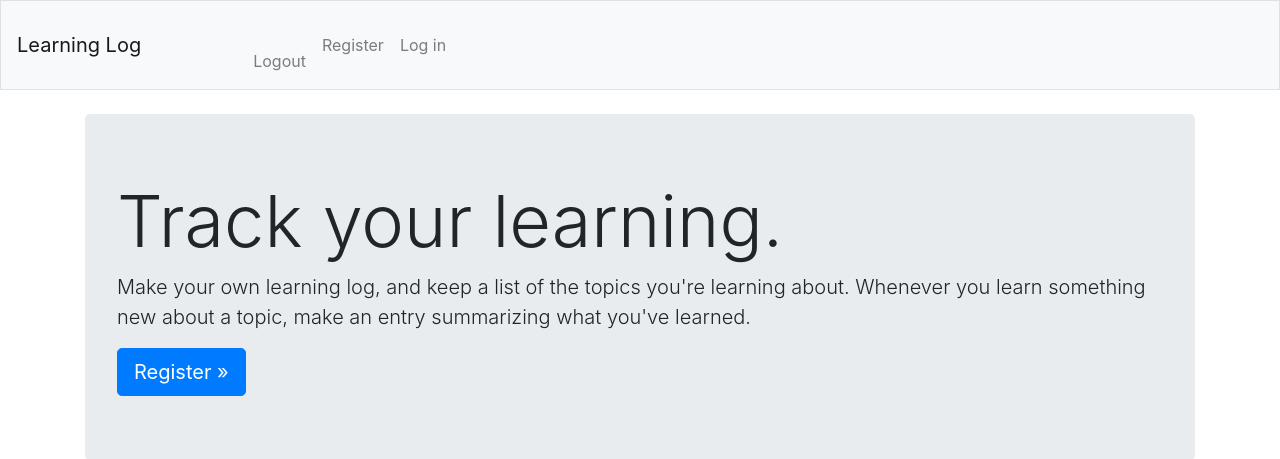
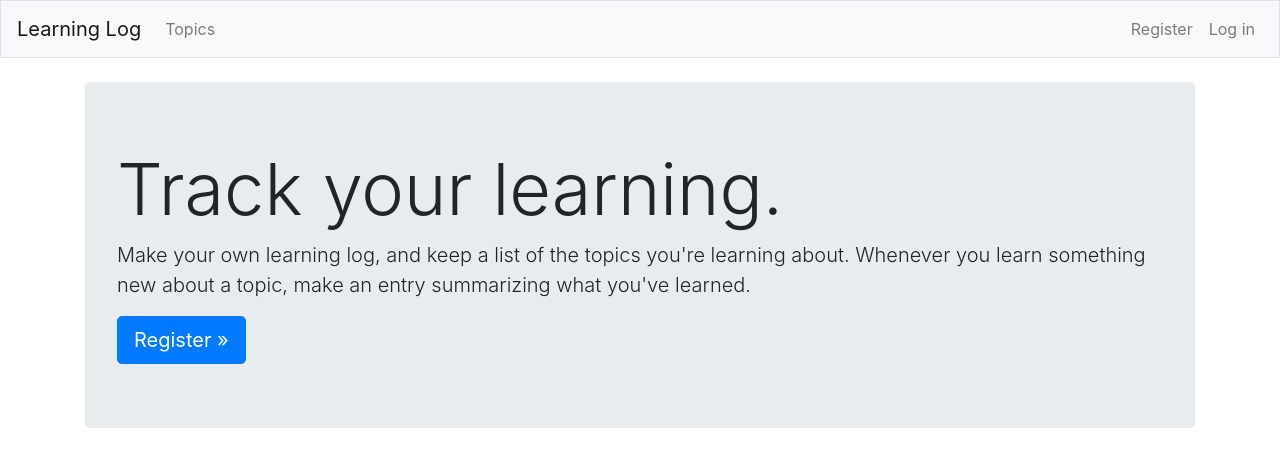
Before and after one commit to jonbugge4/Django, a Django app: template MainApp/templates/mainapp/index.html in a window 1280 px wide. Shown: the top 459 px of the page. Run offline with Django 3.2, Linux system fonts and the light colour scheme; the template is opened without the code that fills it, so the values that code supplies are empty; some libraries are stand-ins or nearby versions.

Commit message:
fixed base to add logout option

```diff
--- a/MainApp/templates/mainapp/base.html
+++ b/MainApp/templates/mainapp/base.html
@@ -4,7 +4,7 @@
 <html lang="en">
 <head>
   <meta charset="utf-8">
-    <meta name ="viewport" content="width=device-width, inital-scale=1,
+  <meta name="viewport" content="width=device-width, initial-scale=1,
     shrink-to-fit=no">
   <title>Learning Log</title>
 
@@ -13,39 +13,40 @@
 
 </head>
 <body>
+
   <nav class="navbar navbar-expand-md navbar-light bg-light mb-4 border">
 
     <a class="navbar-brand" href="{% url 'MainApp:index'%}">
         Learning Log</a>
 
-    <button class ="navbar-toggler" type="button" data-toggle="collapse"
+    <button class="navbar-toggler" type="button" data-toggle="collapse"
         data-target="#navbarCollapse" aria-controls="navbarCollapse"
         aria-expanded="false" aria-label="Toggle navigation">
-      <span class= "navbar-toggle-icon"></span></button>
+      <span class="navbar-toggler-icon"></span></button>
     <div class="collapse navbar-collapse" id="navbarCollapse">
       <ul class="navbar-nav mr-auto">
         <li class="nav-item">
-            <a class="nav-link" href="{% url 'MainApp:topics'%}"
+          <a class="nav-link" href="{% url 'MainApp:topics'%}">
               Topics</a></li>
-        <ul>
-
+      </ul>
       <ul class="navbar-nav ml-auto">
         {% if user.is_authenticated %}
           <li class="nav-item">
-              <span class="navbar-text">Hello, {{ user.username }}.</span>
+            <span class="navbar-text"}">Hello, {{ user.username }}.</span>
+          </li>
+          <li class="nav-item">
+            <a class="nav-link" href="{% url 'users:logout' %}">Log out</a>
           </li>
         {% else %}
           <li class="nav-item">
-                <a class="nav-link" href= "{% url 'users:logout' %}">Logout</a>
+            <a class="nav-link" href="{% url 'users:register' %}">Register</a>
           </li>
           <li class="nav-item">
-                <a class="nav-link" href= "{% url 'users:register' %}">Register</a>
-             </li>
-             <li class="nav-item">
-                <a class="nav-link" href= "{% url 'users:login' %}">Log in</a></li>
+            <a class="nav-link" href="{% url 'users:login' %}">Log in</a></li>
         {% endif %}
       </ul>
     </div>
+
   </nav>
 
   <main role="main" class="container">
```
Also changed, not shown: db.sqlite3. Lines whose indentation alone changed are shown as unchanged.
